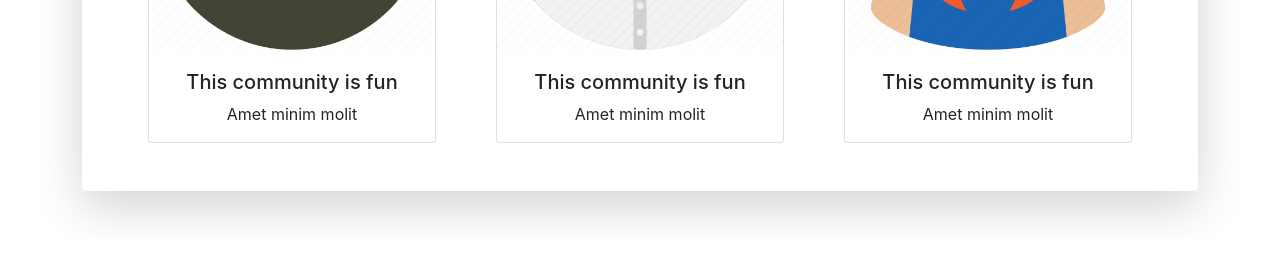
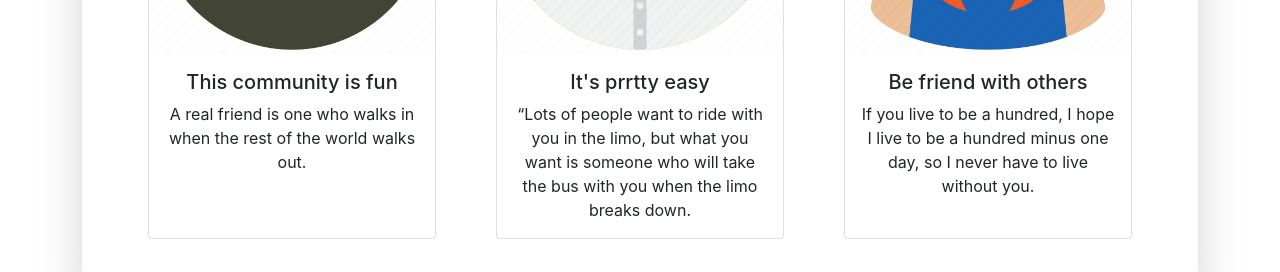
Before and after one commit to imjaipatel248/firebase-react-otp, a React (Create React App) app: page / in a window 1280 px wide. Shown: the part 1518-1790 px from the top of the page. Before the commit the page ends 1757 px from the top, so only its background shows below. Built offline with nearby package versions, Linux system fonts and the light colour scheme; no server answers.

Commit message:
env variables

```diff
--- a/src/Auth/LoginScreen.js
+++ b/src/Auth/LoginScreen.js
@@ -1,5 +1,5 @@
 import firebase from "../firebase";
-import React, { useState } from "react";
+import React, { useEffect, useState } from "react";
 import "react-phone-input-2/lib/material.css";
 import PhoneInput from "react-phone-input-2";
 import { isAuthenticated } from "../Services/auth/AuthService";
@@ -12,7 +12,9 @@ const LoginScreen = () => {
   const [inValidCode, setInValidCode] = useState("");
   const [confirm, setConfirm] = useState(null);
   const [verifying, setVerifying] = useState(false);
-
+  useEffect(() => {
+    window.recaptchaVerifier = new firebase.auth.RecaptchaVerifier("recaptcha");
+  });
   if (redirect) {
     return RedirectTo(redirect);
   }
@@ -26,7 +28,7 @@ const LoginScreen = () => {
   const handleClick = async () => {
     setInValidCode("");
     if (!verifying) {
-      var recaptcha = new firebase.auth.RecaptchaVerifier("recaptcha");
+      var recaptcha = window.recaptchaVerifier;
       await firebase
         .auth()
         .signInWithPhoneNumber("+" + value, recaptcha)
@@ -37,7 +39,7 @@ const LoginScreen = () => {
         .catch(function (error) {
           if (error.code === "auth/invalid-phone-number") {
             setInValidCode("Invalid phone number");
-          } else if (error.code == "auth/invalid-verification-code") {
+          } else if (error.code === "auth/invalid-verification-code") {
             setInValidCode("Invalid OTP.");
           } else {
             setInValidCode("Something went wrong.");
--- a/src/Common/NavBar.js
+++ b/src/Common/NavBar.js
@@ -56,12 +56,12 @@ const NavBar = ({ history }) => {
                 </Link>
               </li>
               <li className="nav-item mx-4">
-                <a className="nav-link" href="#">
+                <a className="nav-link" href="/">
                   About Us
                 </a>
               </li>
               <li className="nav-item mx-4">
-                <a className="nav-link" href="#">
+                <a className="nav-link" href="/">
                   Workshop
                 </a>
               </li>
--- a/src/Screens/Home/CardsScreen.js
+++ b/src/Screens/Home/CardsScreen.js
@@ -4,17 +4,20 @@ import "react-phone-input-2/lib/material.css";
 const cardsJson = [
   {
     title: "This community is fun",
-    subTitle: "Amet minim molit",
+    subTitle:
+      "A real friend is one who walks in when the rest of the world walks out.",
     imageSource: "assets/img/user1.png",
   },
   {
-    title: "This community is fun",
-    subTitle: "Amet minim molit",
+    title: "It's prrtty easy",
+    subTitle:
+      "“Lots of people want to ride with you in the limo, but what you want is someone who will take the bus with you when the limo breaks down.",
     imageSource: "assets/img/user2.png",
   },
   {
-    title: "This community is fun",
-    subTitle: "Amet minim molit",
+    title: "Be friend with others",
+    subTitle:
+      "If you live to be a hundred, I hope I live to be a hundred minus one day, so I never have to live without you.",
     imageSource: "assets/img/user3.png",
   },
 ];
--- a/src/firebase.js
+++ b/src/firebase.js
@@ -1,5 +1,6 @@
 import firebase from "firebase";
-
+import "firebase/database";
+import "firebase/auth";
 const config = {
   apiKey: process.env.REACT_APP_API_KEY,
   authDomain: process.env.REACT_APP_AUTH_DOMAIN,
@@ -7,6 +8,10 @@ const config = {
   storageBucket: process.env.REACT_APP_STORAGE_BUCKET,
   messagingSenderId: process.env.REACT_APP_MESSAGING_ID,
   appId: process.env.REACT_APP_APP_ID,
+  databaseUrl: process.env.REACT_APP_DB_URL,
 };
 firebase.initializeApp(config);
+// firebase.auth().settings.appVerificationDisabledForTesting = false;
+// firebase.auth().settings.isAppVerificationDisabledForTesting = true;
+
 export default firebase;
```
